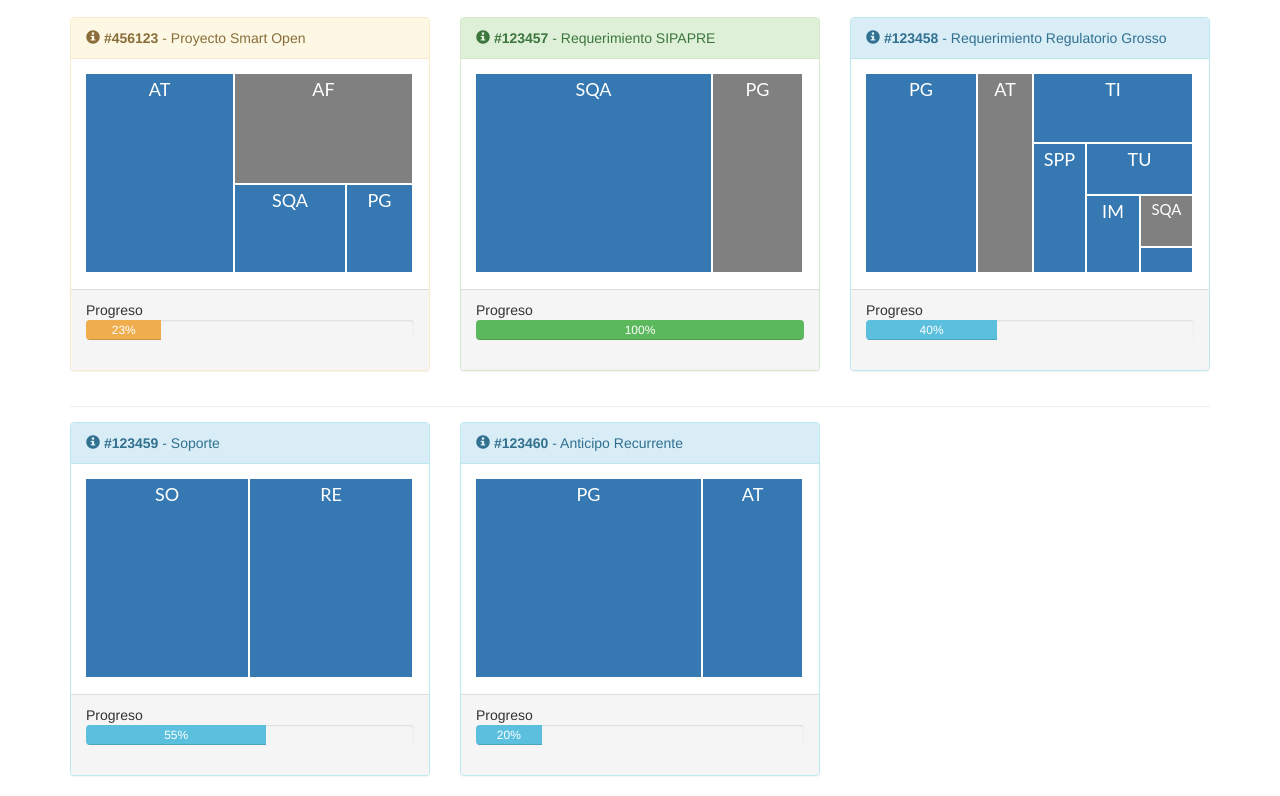
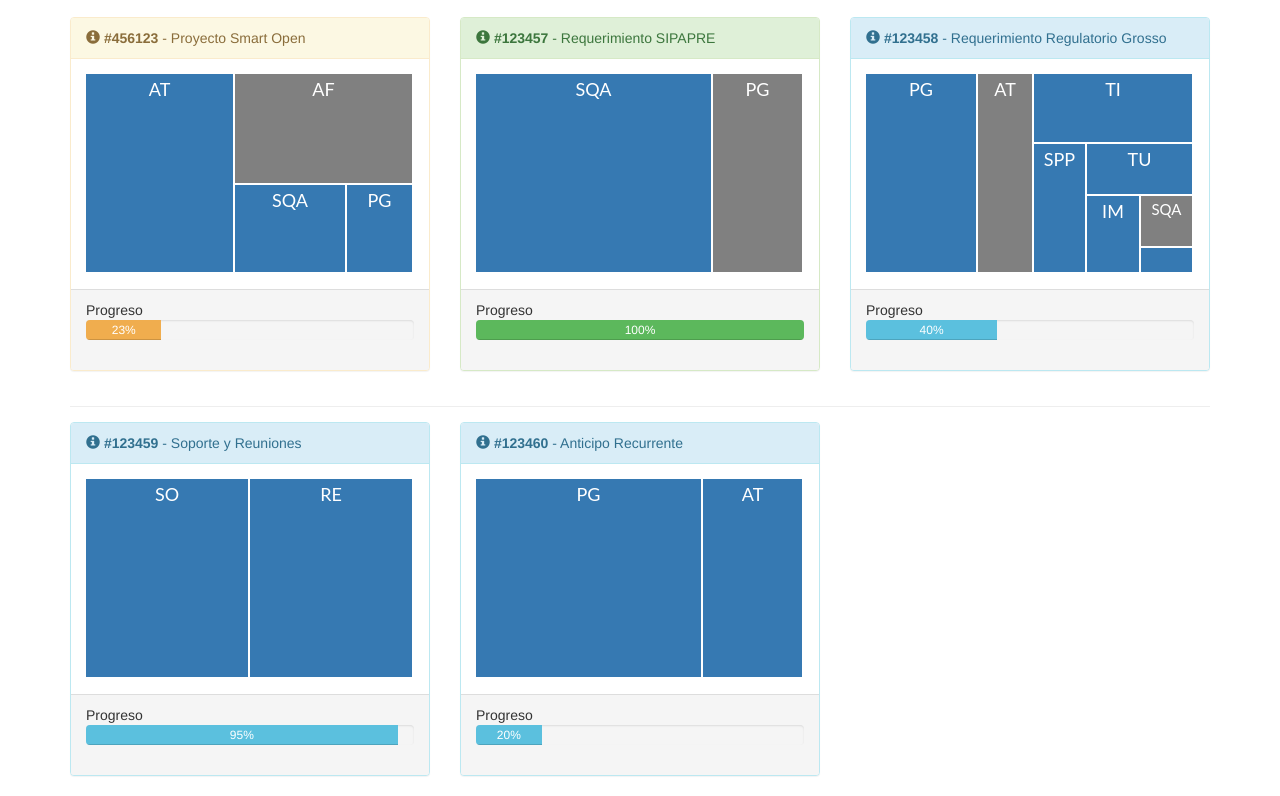
Before and after one commit to toti65bis/useful_frontEnd, a plain HTML site: page index.html in a window 1280 px wide. Shown: the part 480-1276 px from the top of the page. Drawn offline with nearby package versions, Linux system fonts and the light colour scheme.

Commit message:
Update index.html

```diff
--- a/index.html
+++ b/index.html
@@ -163,14 +163,14 @@
 					<div class="panel-heading">
 						<span class="glyphicon glyphicon-info-sign" >
 							</span>
-						<strong>#123459</strong> - Soporte</div>
+						<strong>#123459</strong> - Soporte y Reuniones</div>
 						<div class="panel-body">
 							<div id='my-treemap4' class="treemap img-rounded"></div>
 						</div>
 										<div class="panel-footer ">Progreso
 				<div class="progress">
-  <div class="progress-bar progress-bar-info" role="progressbar" aria-valuenow="35" aria-valuemin="0" aria-valuemax="100" style="min-width: 2em; width:55%">
-    55%
+  <div class="progress-bar progress-bar-info" role="progressbar" aria-valuenow="35" aria-valuemin="0" aria-valuemax="100" style="min-width: 2em; width:95%">
+    95%
   </div>
 					</div>
 				</div>
```
